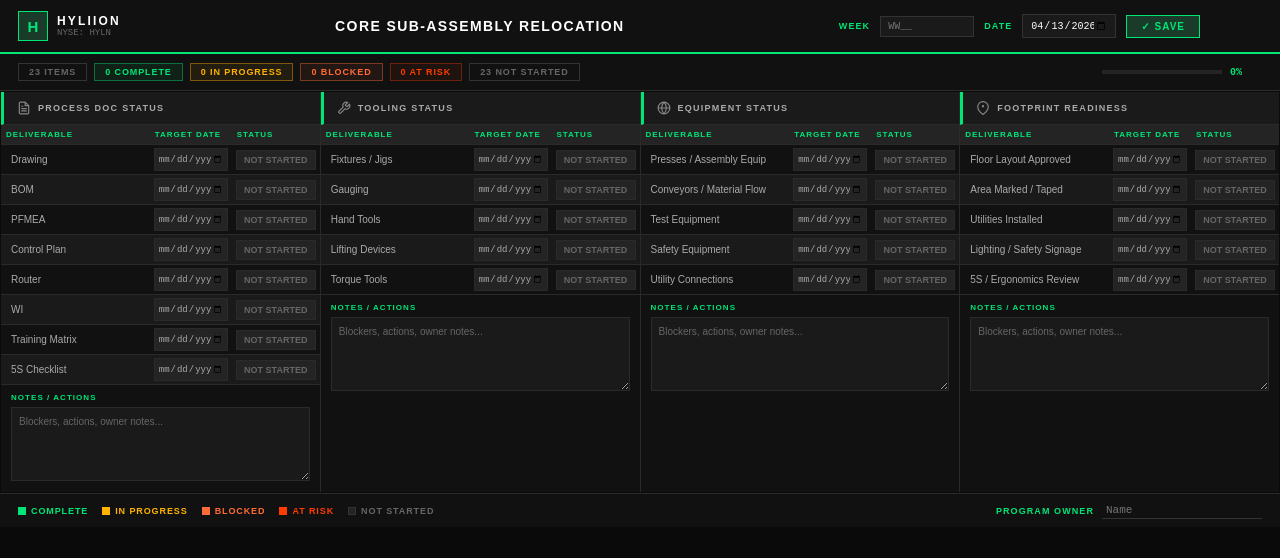
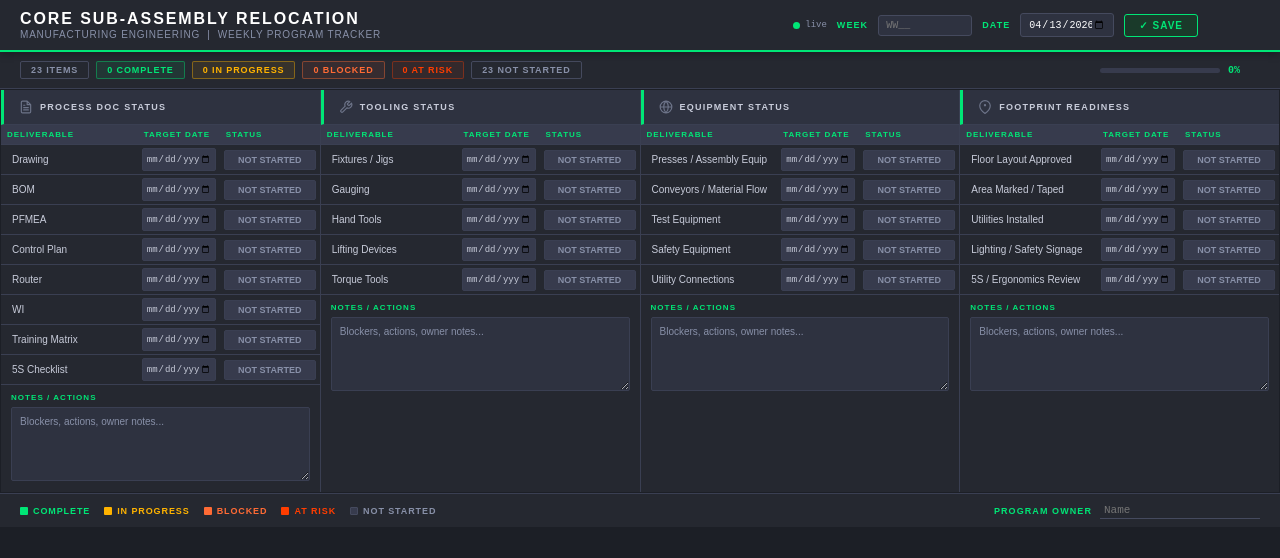
Before and after one commit to darrellp2026/hyliion-relo-tracker, a plain HTML site: page index.html in a window 1280 px wide. Drawn offline with Linux system fonts and the light colour scheme.

Commit message:
Refactor HTML structure and styles for UI improvements
Updated styles and added new elements for better UI/UX.

```diff
--- a/index.html
+++ b/index.html
@@ -6,81 +6,109 @@
 <title>Hyliion | Core Sub-Assembly Relocation Tracker</title>
 <style>
 *,*::before,*::after{box-sizing:border-box;margin:0;padding:0}
-:root{--bg:#0A0A0A;--panel:#111111;--surface:#1A1A1A;--raised:#242424;--hover:#2E2E2E;--green:#00E676;--green-muted:#1A3A2A;--green-dim:rgba(0,230,118,0.18);--text:#FFFFFF;--text2:#AAAAAA;--text3:#666666;--border:#2A2A2A;--border2:#333333;--ok:#00E676;--warn:#FFB300;--err:#FF3D00;--blocked:#FF6B35}
+:root{
+  --bg:#1C1F26;
+  --panel:#252830;
+  --surface:#2E3240;
+  --raised:#373B4D;
+  --hover:#404560;
+  --green:#00E676;
+  --green-muted:#1A3A2A;
+  --text:#FFFFFF;
+  --text2:#C8CCDA;
+  --text3:#8890A8;
+  --border:#3A3F52;
+  --border2:#454A5E;
+  --ok:#00E676;
+  --warn:#FFB300;
+  --err:#FF3D00;
+  --blocked:#FF6B35;
+}
 html,body{background:var(--bg);color:var(--text);font-family:Arial,sans-serif;font-size:13px;min-height:100vh}
-.hdr{background:var(--panel);border-bottom:2px solid var(--green);padding:0 18px;display:flex;align-items:center;justify-content:space-between;height:54px;gap:12px;position:sticky;top:0;z-index:100}
-.logo{display:flex;align-items:center;gap:9px;flex-shrink:0}
-.hmark{width:30px;height:30px;background:var(--green-muted);border:1px solid var(--green);display:flex;align-items:center;justify-content:center;font-size:15px;font-weight:900;color:var(--green)}
-.hname{font-size:12px;font-weight:700;letter-spacing:.18em;color:var(--text)}
-.hticker{font-size:9px;color:var(--text3);font-family:monospace}
-.htitle{font-size:14px;font-weight:700;letter-spacing:.1em;flex:1;text-align:center;white-space:nowrap}
+.hdr{background:var(--panel);border-bottom:2px solid var(--green);padding:0 20px;display:flex;align-items:center;justify-content:space-between;height:52px;gap:12px;position:sticky;top:0;z-index:100;box-shadow:0 2px 8px rgba(0,0,0,0.3)}
+.htitle{font-size:16px;font-weight:700;letter-spacing:.12em;color:var(--text)}
+.hsubtitle{font-size:10px;color:var(--text3);letter-spacing:.08em;margin-top:1px}
 .hmeta{display:flex;gap:10px;align-items:center;flex-shrink:0}
 .mlabel{font-size:9px;font-weight:700;letter-spacing:.12em;color:var(--green);white-space:nowrap}
-.minput{background:var(--surface);border:1px solid var(--border2);color:var(--text);font-family:monospace;font-size:10px;padding:4px 7px;width:94px;outline:none}
+.minput{background:var(--surface);border:1px solid var(--border2);color:var(--text);font-family:monospace;font-size:10px;padding:4px 7px;width:94px;outline:none;border-radius:3px}
 .minput:focus{border-color:var(--green)}
-.save-btn{background:var(--green-muted);border:1px solid var(--green);color:var(--green);font-size:10px;font-weight:700;letter-spacing:.1em;padding:5px 14px;cursor:pointer;white-space:nowrap}
+.save-btn{background:var(--green-muted);border:1px solid var(--green);color:var(--green);font-size:10px;font-weight:700;letter-spacing:.1em;padding:5px 14px;cursor:pointer;white-space:nowrap;border-radius:3px;transition:background .15s}
+.save-btn:hover{background:rgba(0,230,118,0.2)}
 .save-btn:active{opacity:.8}
+.save-btn.saving{opacity:.6;cursor:default}
 .save-msg{color:var(--text3);font-size:10px;min-width:52px;font-family:monospace}
-.summary{display:flex;gap:7px;flex-wrap:wrap;padding:9px 18px;background:var(--panel);border-bottom:1px solid var(--border)}
-.pill{font-size:9px;font-weight:700;letter-spacing:.1em;padding:3px 10px;border:1px solid;white-space:nowrap}
+.sync-status{font-size:9px;color:var(--text3);font-family:monospace;display:flex;align-items:center;gap:5px}
+.sync-dot{width:7px;height:7px;border-radius:50%;background:var(--text3)}
+.sync-dot.live{background:var(--ok)}
+.sync-dot.saving{background:var(--warn);animation:pulse 1s infinite}
+.sync-dot.error{background:var(--err)}
+@keyframes pulse{0%,100%{opacity:1}50%{opacity:.3}}
+.summary{display:flex;gap:7px;flex-wrap:wrap;padding:9px 20px;background:var(--panel);border-bottom:1px solid var(--border);align-items:center}
+.pill{font-size:9px;font-weight:700;letter-spacing:.1em;padding:3px 10px;border:1px solid;white-space:nowrap;border-radius:2px}
 .p-total{border-color:var(--border2);color:var(--text3)}
-.p-ok{border-color:rgba(0,230,118,.4);color:var(--ok);background:rgba(0,230,118,.07)}
-.p-warn{border-color:rgba(255,179,0,.4);color:var(--warn);background:rgba(255,179,0,.07)}
-.p-blocked{border-color:rgba(255,107,53,.4);color:var(--blocked);background:rgba(255,107,53,.07)}
-.p-err{border-color:rgba(255,61,0,.35);color:var(--err);background:rgba(255,61,0,.06)}
+.p-ok{border-color:rgba(0,230,118,.4);color:var(--ok);background:rgba(0,230,118,.08)}
+.p-warn{border-color:rgba(255,179,0,.4);color:var(--warn);background:rgba(255,179,0,.08)}
+.p-blocked{border-color:rgba(255,107,53,.4);color:var(--blocked);background:rgba(255,107,53,.08)}
+.p-err{border-color:rgba(255,61,0,.35);color:var(--err);background:rgba(255,61,0,.07)}
 .p-ns{border-color:var(--border2);color:var(--text3)}
 .prog-wrap{display:flex;align-items:center;gap:8px;margin-left:auto}
-.prog-bar{width:120px;height:4px;background:var(--raised);overflow:hidden}
-.prog-fill{height:100%;background:var(--green);transition:width .4s ease}
+.prog-bar{width:120px;height:5px;background:var(--raised);overflow:hidden;border-radius:3px}
+.prog-fill{height:100%;background:var(--green);transition:width .4s ease;border-radius:3px}
 .prog-pct{font-size:10px;font-weight:700;color:var(--green);font-family:monospace;min-width:32px}
 .grid{display:grid;grid-template-columns:repeat(4,minmax(0,1fr));gap:1px;background:var(--border);margin:1px}
 .col{background:var(--panel);display:flex;flex-direction:column}
-.col-hdr{background:var(--surface);border-bottom:1px solid var(--border);padding:9px 10px 9px 13px;display:flex;align-items:center;gap:7px;border-left:3px solid var(--green)}
-.col-icon{width:14px;height:14px;flex-shrink:0;opacity:.75}
+.col-hdr{background:var(--surface);border-bottom:1px solid var(--border);padding:10px 12px 10px 15px;display:flex;align-items:center;gap:7px;border-left:3px solid var(--green)}
+.col-icon{width:14px;height:14px;flex-shrink:0;opacity:.7}
 .col-title{font-size:9px;font-weight:700;letter-spacing:.14em;color:var(--text2)}
-.tbl-hdr{display:grid;grid-template-columns:1fr 82px 88px;background:var(--raised);border-bottom:1px solid var(--border)}
-.th{font-size:8px;font-weight:700;letter-spacing:.12em;color:var(--green);padding:5px}
-.row{display:grid;grid-template-columns:1fr 82px 88px;border-bottom:1px solid var(--border);transition:background .1s}
-.row:nth-child(even){background:var(--surface)}
+.tbl-hdr{display:grid;grid-template-columns:1fr 82px 100px;background:var(--raised);border-bottom:1px solid var(--border)}
+.th{font-size:8px;font-weight:700;letter-spacing:.12em;color:var(--green);padding:5px 6px}
+.row{display:grid;grid-template-columns:1fr 82px 100px;border-bottom:1px solid var(--border);transition:background .1s}
 .row:hover{background:var(--hover)}
-.cell-lbl{font-size:10px;color:var(--text2);padding:6px 5px 6px 10px;display:flex;align-items:center;line-height:1.3}
+.cell-lbl{font-size:10px;color:var(--text2);padding:6px 5px 6px 11px;display:flex;align-items:center;line-height:1.3}
 .cell{padding:3px 4px;display:flex;align-items:center}
-input.di{width:100%;background:var(--raised);border:1px solid var(--border);color:var(--text2);font-family:monospace;font-size:9px;padding:4px 3px;outline:none;text-align:center}
+input.di{width:100%;background:var(--raised);border:1px solid var(--border);color:var(--text2);font-family:monospace;font-size:9px;padding:4px 3px;outline:none;text-align:center;border-radius:2px}
 input.di:focus{border-color:var(--green);color:var(--text)}
-input.di.overdue{color:var(--err);border-color:rgba(255,61,0,.4)}
-select.st{width:100%;background:var(--raised);border:1px solid var(--border);color:var(--text3);font-size:9px;font-weight:700;padding:4px 3px;outline:none;cursor:pointer;-webkit-appearance:none;appearance:none;text-align:center}
+input.di.overdue{color:var(--err);border-color:rgba(255,61,0,.5)}
+select.st{width:100%;background:var(--raised);border:1px solid var(--border);color:var(--text3);font-size:9px;font-weight:700;padding:4px 3px;outline:none;cursor:pointer;-webkit-appearance:none;appearance:none;text-align:center;border-radius:2px}
 select.st:focus{border-color:var(--green)}
 select.st.s-ns{color:var(--text3)}
-select.st.s-ip{color:var(--warn);border-color:rgba(255,179,0,.4);background:rgba(255,179,0,.07)}
-select.st.s-co{color:var(--ok);border-color:rgba(0,230,118,.4);background:rgba(0,230,118,.07)}
-select.st.s-bl{color:var(--blocked);border-color:rgba(255,107,53,.4);background:rgba(255,107,53,.07)}
-select.st.s-ar{color:var(--err);border-color:rgba(255,61,0,.35);background:rgba(255,61,0,.06)}
+select.st.s-ip{color:var(--warn);border-color:rgba(255,179,0,.5);background:rgba(255,179,0,.08)}
+select.st.s-co{color:var(--ok);border-color:rgba(0,230,118,.5);background:rgba(0,230,118,.08)}
+select.st.s-bl{color:var(--blocked);border-color:rgba(255,107,53,.5);background:rgba(255,107,53,.08)}
+select.st.s-ar{color:var(--err);border-color:rgba(255,61,0,.4);background:rgba(255,61,0,.07)}
 .notes-wrap{padding:8px 10px;flex:1}
 .notes-lbl{font-size:8px;font-weight:700;letter-spacing:.13em;color:var(--green);margin-bottom:5px}
-textarea.nt{width:100%;background:var(--surface);border:1px solid var(--border);color:var(--text2);font-size:10px;font-family:Arial,sans-serif;padding:6px 7px;resize:vertical;outline:none;min-height:72px;line-height:1.5}
+textarea.nt{width:100%;background:var(--surface);border:1px solid var(--border);color:var(--text2);font-size:10px;font-family:Arial,sans-serif;padding:6px 8px;resize:vertical;outline:none;min-height:72px;line-height:1.5;border-radius:2px}
 textarea.nt:focus{border-color:var(--green)}
 textarea.nt::placeholder{color:var(--text3)}
-.ftr{background:var(--panel);border-top:1px solid var(--border);padding:8px 18px;display:flex;align-items:center;justify-content:space-between;flex-wrap:wrap;gap:10px}
+.ftr{background:var(--panel);border-top:1px solid var(--border);padding:8px 20px;display:flex;align-items:center;justify-content:space-between;flex-wrap:wrap;gap:10px}
 .legend{display:flex;gap:14px;align-items:center;flex-wrap:wrap}
 .li{display:flex;align-items:center;gap:5px;font-size:9px;font-weight:700;letter-spacing:.1em}
-.ld{width:8px;height:8px;flex-shrink:0}
+.ld{width:8px;height:8px;flex-shrink:0;border-radius:1px}
 .owner-row{display:flex;align-items:center;gap:8px}
 .olbl{font-size:9px;font-weight:700;letter-spacing:.12em;color:var(--green)}
 input.oi{background:transparent;border:none;border-bottom:1px solid var(--border2);color:var(--text2);font-size:11px;font-family:monospace;padding:2px 4px;width:160px;outline:none}
 input.oi:focus{border-color:var(--green);color:var(--text)}
 .last-saved{font-size:9px;color:var(--text3);font-family:monospace}
-@media(max-width:900px){.grid{grid-template-columns:repeat(2,minmax(0,1fr))}.htitle{display:none}}
+.toast{position:fixed;bottom:20px;right:20px;background:var(--surface);border:1px solid var(--border2);color:var(--text2);font-size:11px;padding:10px 16px;border-radius:4px;opacity:0;transition:opacity .3s;pointer-events:none;z-index:999}
+.toast.show{opacity:1}
+.toast.ok{border-color:rgba(0,230,118,.5);color:var(--ok)}
+.toast.err{border-color:rgba(255,61,0,.5);color:var(--err)}
+@media(max-width:900px){.grid{grid-template-columns:repeat(2,minmax(0,1fr))}}
 @media(max-width:560px){.grid{grid-template-columns:minmax(0,1fr)}}
 </style>
 </head>
 <body>
 <div class="hdr">
-  <div class="logo"><div class="hmark">H</div><div><div class="hname">HYLIION</div><div class="hticker">NYSE: HYLN</div></div></div>
-  <div class="htitle">CORE SUB-ASSEMBLY RELOCATION</div>
+  <div>
+    <div class="htitle">CORE SUB-ASSEMBLY RELOCATION</div>
+    <div class="hsubtitle">MANUFACTURING ENGINEERING &nbsp;|&nbsp; WEEKLY PROGRAM TRACKER</div>
+  </div>
   <div class="hmeta">
+    <div class="sync-status"><div class="sync-dot" id="sync-dot"></div><span id="sync-label">connecting...</span></div>
     <span class="mlabel">WEEK</span><input class="minput" id="i-week" placeholder="WW__" maxlength="8">
     <span class="mlabel">DATE</span><input class="minput" id="i-date" type="date">
-    <button class="save-btn" onclick="saveAll()">&#x2713; SAVE</button>
+    <button class="save-btn" id="save-btn" onclick="saveAll()">&#x2713; SAVE</button>
     <span class="save-msg" id="save-msg"></span>
   </div>
 </div>
@@ -99,6 +127,7 @@ input.oi:focus{border-color:var(--green);color:var(--text)}
     <div class="owner-row"><span class="olbl">PROGRAM OWNER</span><input class="oi" id="i-owner" placeholder="Name"></div>
   </div>
 </div>
+<div class="toast" id="toast"></div>
 <script>
 var COLS=[
   {id:'docs',title:'PROCESS DOC STATUS',path:'M14 2H6a2 2 0 0 0-2 2v16a2 2 0 0 0 2 2h12a2 2 0 0 0 2-2V8z M14 2v6h6 M16 13H8 M16 17H8 M10 9H8',items:['Drawing','BOM','PFMEA','Control Plan','Router','WI','Training Matrix','5S Checklist']},
@@ -108,35 +137,28 @@ var COLS=[
 ];
 var STATUSES=[{v:'ns',l:'NOT STARTED'},{v:'ip',l:'IN PROGRESS'},{v:'co',l:'COMPLETE'},{v:'bl',l:'BLOCKED'},{v:'ar',l:'AT RISK'}];
 var SC={ns:'s-ns',ip:'s-ip',co:'s-co',bl:'s-bl',ar:'s-ar'};
-var state={};
+var state={};var STORAGE_KEY='hyliion-relo-v1';var saveTimer=null;
+var syncDot=document.getElementById('sync-dot');var syncLabel=document.getElementById('sync-label');
+var GIST_ID=localStorage.getItem(STORAGE_KEY+'_gist')||'';
 function isOverdue(d){return d&&new Date(d)<new Date(new Date().toDateString())}
 function stClass(v){return SC[v]||'s-ns'}
-function buildGrid(){
-  var g=document.getElementById('grid');g.innerHTML='';
-  COLS.forEach(function(col){
-    var div=document.createElement('div');div.className='col';
-    var opts=STATUSES.map(function(o){return '<option value="'+o.v+'">'+o.l+'</option>'}).join('');
-    var rows='';
-    col.items.forEach(function(item,i){
-      var k=col.id+'_'+i;
-      rows+='<div class="row"><div class="cell-lbl">'+item+'</div>'+'<div class="cell"><input type="date" class="di" id="d-'+k+'" onchange="onDate(\''+k+'\',this)"></div>'+'<div class="cell"><select class="st s-ns" id="s-'+k+'" onchange="onStatus(\''+k+'\',this)">'+opts+'</select></div></div>';
-    });
-    div.innerHTML='<div class="col-hdr"><svg class="col-icon" viewBox="0 0 24 24" fill="none" stroke="#AAAAAA" stroke-width="2" stroke-linecap="round" stroke-linejoin="round"><path d="'+col.path+'"/></svg><span class="col-title">'+col.title+'</span></div>'+'<div class="tbl-hdr"><div class="th">DELIVERABLE</div><div class="th">TARGET DATE</div><div class="th">STATUS</div></div>'+'<div>'+rows+'</div>'+'<div class="notes-wrap"><div class="notes-lbl">NOTES / ACTIONS</div><textarea class="nt" id="nt-'+col.id+'" placeholder="Blockers, actions, owner notes..." rows="4"></textarea></div>';
-    g.appendChild(div);
-    var nt=document.getElementById('nt-'+col.id);
-    nt.value=state['nt_'+col.id]||'';
-    nt.addEventListener('input',function(){state['nt_'+col.id]=nt.value});
-  });
-}
-function onStatus(k,el){state[k+'_st']=el.value;el.className='st '+stClass(el.value);var di=document.getElementById('d-'+k);if(di){di.className='di'+(di.value&&isOverdue(di.value)&&el.value!=='co'?' overdue':'')}updateSummary()}
-function onDate(k,el){state[k+'_dt']=el.value;var sv=state[k+'_st']||'ns';el.className='di'+(el.value&&isOverdue(el.value)&&sv!=='co'?' overdue':'');updateSummary()}
-function updateSummary(){var total=0,co=0,ip=0,ar=0,bl=0,ns=0;COLS.forEach(function(col){col.items.forEach(function(_,i){var v=state[col.id+'_'+i+'_st']||'ns';total++;if(v==='co')co++;else if(v==='ip')ip++;else if(v==='ar')ar++;else if(v==='bl')bl++;else ns++})});var pct=Math.round(co/total*100);document.getElementById('summary').innerHTML='<div class="pill p-total">'+total+' ITEMS</div><div class="pill p-ok">'+co+' COMPLETE</div><div class="pill p-warn">'+ip+' IN PROGRESS</div><div class="pill p-blocked">'+bl+' BLOCKED</div><div class="pill p-err">'+ar+' AT RISK</div><div class="pill p-ns">'+ns+' NOT STARTED</div><div class="prog-wrap"><div class="prog-bar"><div class="prog-fill" style="width:'+pct+'%"></div></div><span class="prog-pct">'+pct+'%</span></div>'}
-function syncFromDOM(){COLS.forEach(function(col){col.items.forEach(function(_,i){var k=col.id+'_'+i,sel=document.getElementById('s-'+k),dat=document.getElementById('d-'+k);if(sel)state[k+'_st']=sel.value;if(dat)state[k+'_dt']=dat.value});var nt=document.getElementById('nt-'+col.id);if(nt)state['nt_'+col.id]=nt.value});state._week=document.getElementById('i-week').value;state._date=document.getElementById('i-date').value;state._owner=document.getElementById('i-owner').value}
-function saveAll(){syncFromDOM();state._saved=new Date().toISOString();try{localStorage.setItem('hyliion-tracker',JSON.stringify(state));var msg=document.getElementById('save-msg'),ls=document.getElementById('last-saved');msg.textContent='SAVED';ls.textContent='Last saved: '+new Date().toLocaleTimeString();setTimeout(function(){msg.textContent=''},2500)}catch(e){document.getElementById('save-msg').textContent='ERROR'}}
-function loadAll(){try{var raw=localStorage.getItem('hyliion-tracker');if(raw)state=JSON.parse(raw)}catch(e){state={}}buildGrid();document.getElementById('i-week').value=state._week||'';document.getElementById('i-date').value=state._date||new Date().toISOString().split('T')[0];document.getElementById('i-owner').value=state._owner||'';if(state._saved)document.getElementById('last-saved').textContent='Last saved: '+new Date(state._saved).toLocaleString();COLS.forEach(function(col){var nt=document.getElementById('nt-'+col.id);if(nt)nt.value=state['nt_'+col.id]||'';col.items.forEach(function(_,i){var k=col.id+'_'+i,sv=state[k+'_st']||'ns',dv=state[k+'_dt']||'',sel=document.getElementById('s-'+k),dat=document.getElementById('d-'+k);if(sel){sel.value=sv;sel.className='st '+stClass(sv)}if(dat){dat.value=dv;dat.className='di'+(dv&&isOverdue(dv)&&sv!=='co'?' overdue':'')}})});updateSummary()}
-setInterval(saveAll,60000);
-window.addEventListener('beforeunload',saveAll);
-document.addEventListener('keydown',function(e){if((e.ctrlKey||e.metaKey)&&e.key==='s'){e.preventDefault();saveAll()}});
+function setSyncState(s,msg){syncDot.className='sync-dot'+(s?' '+s:'');syncLabel.textContent=msg;}
+function showToast(msg,type){var t=document.getElementById('toast');t.textContent=msg;t.className='toast show'+(type?' '+type:'');setTimeout(function(){t.className='toast'},2500);}
+function saveToGist(data){return fetch('https://api.github.com/gists'+(GIST_ID?'/'+GIST_ID:''),(function(){var o={method:GIST_ID?'PATCH':'POST',headers:{'Content-Type':'application/json','Accept':'application/vnd.github+json'},body:JSON.stringify({description:'Hyliion Relo Tracker State',public:false,files:{'tracker-state.json':{content:JSON.stringify(data)}}})};return o;})()).then(function(r){return r.json()}).then(function(j){if(j.id&&!GIST_ID){GIST_ID=j.id;localStorage.setItem(STORAGE_KEY+'_gist',GIST_ID);}return j;});}
+function loadFromGist(){if(!GIST_ID)return Promise.resolve(null);return fetch('https://api.github.com/gists/'+GIST_ID,{headers:{'Accept':'application/vnd.github+json'}}).then(function(r){return r.json()}).then(function(j){var f=j.files&&j.files['tracker-state.json'];if(f&&f.content)return JSON.parse(f.content);return null;});}
+function buildGrid(){var g=document.getElementById('grid');g.innerHTML='';COLS.forEach(function(col){var div=document.createElement('div');div.className='col';var opts=STATUSES.map(function(o){return '<option value="'+o.v+'">'+o.l+'</option>'}).join('');var rows='';col.items.forEach(function(item,i){var k=col.id+'_'+i;rows+='<div class="row"><div class="cell-lbl">'+item+'</div><div class="cell"><input type="date" class="di" id="d-'+k+'" onchange="onDate(\''+k+'\',this)"></div><div class="cell"><select class="st s-ns" id="s-'+k+'" onchange="onStatus(\''+k+'\',this)">'+opts+'</select></div></div>';});div.innerHTML='<div class="col-hdr"><svg class="col-icon" viewBox="0 0 24 24" fill="none" stroke="#8890A8" stroke-width="2" stroke-linecap="round" stroke-linejoin="round"><path d="'+col.path+'"/></svg><span class="col-title">'+col.title+'</span></div><div class="tbl-hdr"><div class="th">DELIVERABLE</div><div class="th">TARGET DATE</div><div class="th">STATUS</div></div><div>'+rows+'</div><div class="notes-wrap"><div class="notes-lbl">NOTES / ACTIONS</div><textarea class="nt" id="nt-'+col.id+'" placeholder="Blockers, actions, owner notes..." rows="4"></textarea></div>';g.appendChild(div);var nt=document.getElementById('nt-'+col.id);nt.value=state['nt_'+col.id]||'';nt.addEventListener('input',function(){state['nt_'+col.id]=nt.value;scheduleSave();});});}
+function applyState(){COLS.forEach(function(col){var nt=document.getElementById('nt-'+col.id);if(nt)nt.value=state['nt_'+col.id]||'';col.items.forEach(function(_,i){var k=col.id+'_'+i,sv=state[k+'_st']||'ns',dv=state[k+'_dt']||'';var sel=document.getElementById('s-'+k),dat=document.getElementById('d-'+k);if(sel){sel.value=sv;sel.className='st '+stClass(sv);}if(dat){dat.value=dv;dat.className='di'+(dv&&isOverdue(dv)&&sv!=='co'?' overdue':'');}});});document.getElementById('i-week').value=state._week||'';document.getElementById('i-date').value=state._date||new Date().toISOString().split('T')[0];document.getElementById('i-owner').value=state._owner||'';if(state._saved)document.getElementById('last-saved').textContent='Last saved: '+new Date(state._saved).toLocaleString();updateSummary();}
+function onStatus(k,el){state[k+'_st']=el.value;el.className='st '+stClass(el.value);var di=document.getElementById('d-'+k);if(di)di.className='di'+(di.value&&isOverdue(di.value)&&el.value!=='co'?' overdue':'');updateSummary();scheduleSave();}
+function onDate(k,el){state[k+'_dt']=el.value;var sv=state[k+'_st']||'ns';el.className='di'+(el.value&&isOverdue(el.value)&&sv!=='co'?' overdue':'');updateSummary();scheduleSave();}
+function updateSummary(){var total=0,co=0,ip=0,ar=0,bl=0,ns=0;COLS.forEach(function(col){col.items.forEach(function(_,i){var v=state[col.id+'_'+i+'_st']||'ns';total++;if(v==='co')co++;else if(v==='ip')ip++;else if(v==='ar')ar++;else if(v==='bl')bl++;else ns++;})});var pct=Math.round(co/total*100);document.getElementById('summary').innerHTML='<div class="pill p-total">'+total+' ITEMS</div><div class="pill p-ok">'+co+' COMPLETE</div><div class="pill p-warn">'+ip+' IN PROGRESS</div><div class="pill p-blocked">'+bl+' BLOCKED</div><div class="pill p-err">'+ar+' AT RISK</div><div class="pill p-ns">'+ns+' NOT STARTED</div><div class="prog-wrap"><div class="prog-bar"><div class="prog-fill" style="width:'+pct+'%"></div></div><span class="prog-pct">'+pct+'%</span></div>';}
+function syncFromDOM(){COLS.forEach(function(col){col.items.forEach(function(_,i){var k=col.id+'_'+i,sel=document.getElementById('s-'+k),dat=document.getElementById('d-'+k);if(sel)state[k+'_st']=sel.value;if(dat)state[k+'_dt']=dat.value;});var nt=document.getElementById('nt-'+col.id);if(nt)state['nt_'+col.id]=nt.value;});state._week=document.getElementById('i-week').value;state._date=document.getElementById('i-date').value;state._owner=document.getElementById('i-owner').value;}
+function scheduleSave(){clearTimeout(saveTimer);saveTimer=setTimeout(saveAll,3000);}
+function saveAll(){clearTimeout(saveTimer);syncFromDOM();state._saved=new Date().toISOString();localStorage.setItem(STORAGE_KEY,JSON.stringify(state));setSyncState('saving','saving...');var btn=document.getElementById('save-btn');btn.classList.add('saving');saveToGist(state).then(function(){setSyncState('live','synced');showToast('Saved and synced','ok');document.getElementById('last-saved').textContent='Last saved: '+new Date().toLocaleTimeString();btn.classList.remove('saving');}).catch(function(){setSyncState('error','sync failed - local only');showToast('Saved locally (sync failed)','err');btn.classList.remove('saving');});}
+function loadAll(){setSyncState('','connecting...');var local=null;try{var r=localStorage.getItem(STORAGE_KEY);if(r)local=JSON.parse(r);}catch(e){}if(local){state=local;buildGrid();applyState();}else{state={};buildGrid();applyState();}loadFromGist().then(function(remote){if(remote&&(!local||!local._saved||(remote._saved&&remote._saved>local._saved))){state=remote;applyState();showToast('Loaded latest from shared storage','ok');}setSyncState('live','live');}).catch(function(){setSyncState('','local only');if(!GIST_ID)setSyncState('','first save creates shared link');});}
+setInterval(function(){loadFromGist().then(function(remote){if(remote&&remote._saved&&(!state._saved||remote._saved>state._saved)){state=remote;applyState();showToast('Updated from another user','ok');}}).catch(function(){});},30000);
+setInterval(saveAll,120000);
+window.addEventListener('beforeunload',function(){syncFromDOM();localStorage.setItem(STORAGE_KEY,JSON.stringify(state));});
+document.addEventListener('keydown',function(e){if((e.ctrlKey||e.metaKey)&&e.key==='s'){e.preventDefault();saveAll();}});
 loadAll();
 </script>
 </body>
```
